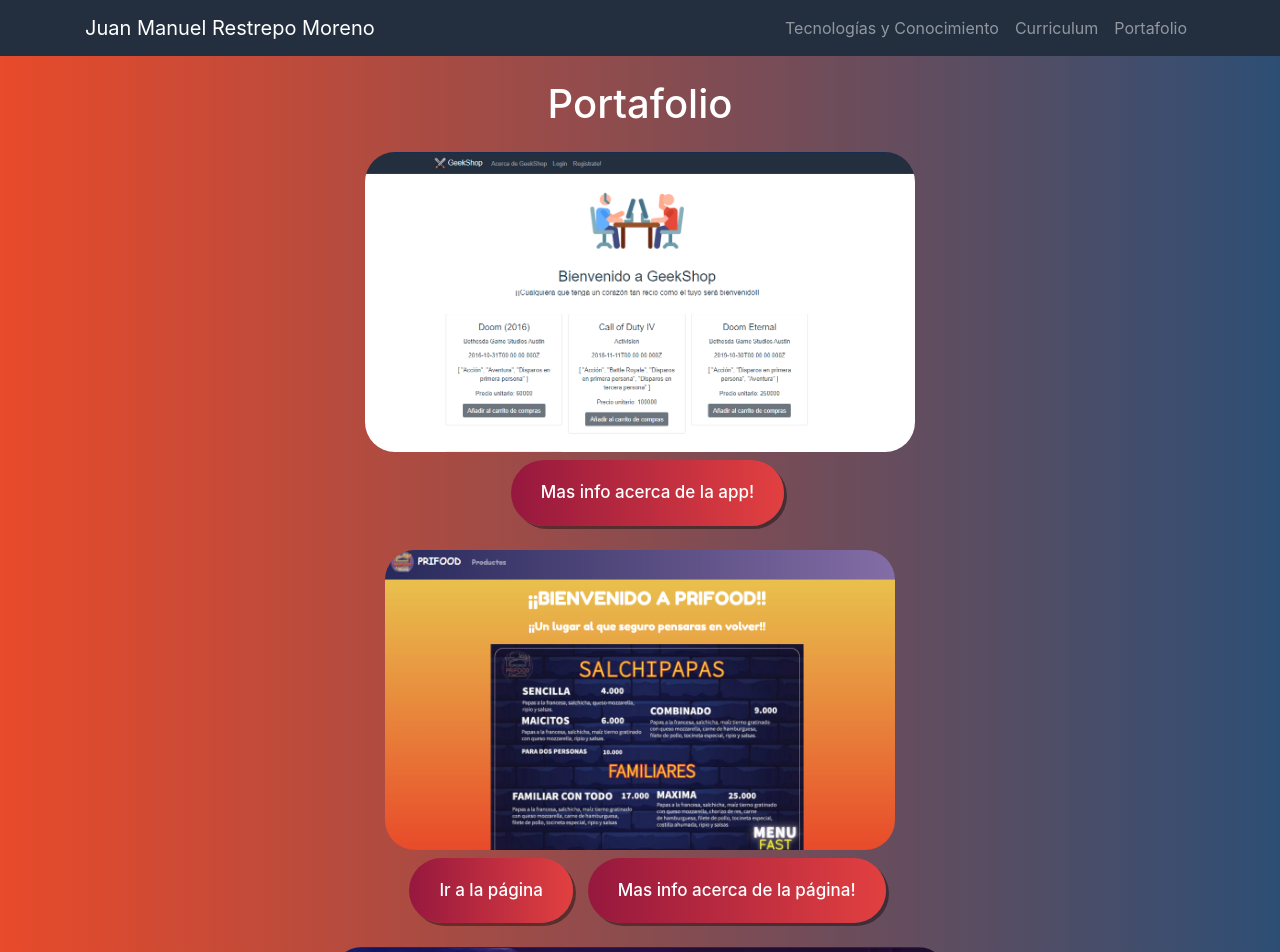
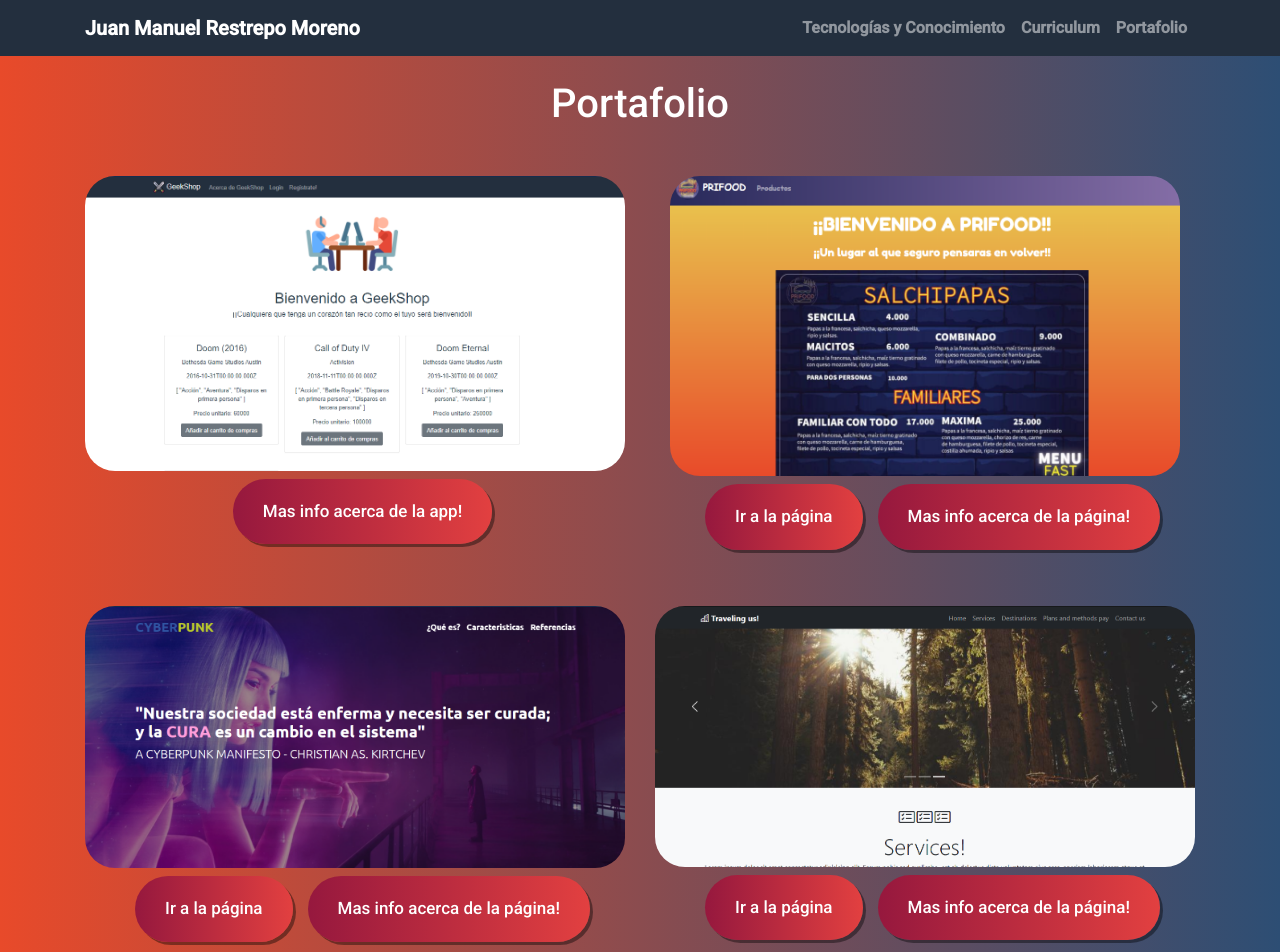
Before and after one commit to juanrex04/portfolio, a Vue app: page /#/portafolio in a window 1280 px wide. Shown: the top 952 px of the page. Built offline with nearby package versions, Linux system fonts and the light colour scheme.

Commit message:
Se agrega google fonts Se agrega grid para la view de portfolio

```diff
--- a/src/App.vue
+++ b/src/App.vue
@@ -29,6 +29,7 @@
 </template>
 
 <style>
+@import url('https://fonts.googleapis.com/css2?family=Roboto:wght@300;500&display=swap');
 body {
   -webkit-background-size: cover;
   -moz-background-size: cover;
@@ -37,9 +38,12 @@
   background: linear-gradient(to left, #2d4e74, rgba(232, 74, 42)) no-repeat
     center center fixed;
   font-size: 15px;
+  font-family: 'Roboto', sans-serif;
 }
 #app {
   text-align: center;
+  font-family: 'Roboto', sans-serif;
+  font-weight: 700;
 }
 
 #navBar {
--- a/src/views/Me.vue
+++ b/src/views/Me.vue
@@ -39,7 +39,7 @@
                   <img
                     id="gitHub"
                     src="../assets/img/github.png"
-                    v-b-tooltip.hover.left
+                    v-b-tooltip
                     title="GitHub"
                   />
                 </a>
@@ -52,7 +52,7 @@
                     id="linkedin"
                     src="../assets/img/linkedin.png"
                     alt="linkeIn"
-                    v-b-tooltip.hover.right
+                    v-b-tooltip
                     title="LinkedIn"
                   />
                 </a>
--- a/src/views/curriculum.vue
+++ b/src/views/curriculum.vue
@@ -1,5 +1,5 @@
 <template>
-  <div id="body" class="container my-5">
+  <div class="container my-5">
     <h1 id="titles">Curriculum Vitae</h1>
     <transition >
       <b-img id="cv" class="animate__animated animate__fadeInDown" fluid :src="require(`../assets/img/cv.png`)" />
@@ -26,11 +26,7 @@
   height: auto;
 }
 #titles {
-  float: center;
   color: white;
-}
-.body {
-  min-height: 150vh;
 }
 .button {
   appearance: none;
--- a/src/views/portfolio.vue
+++ b/src/views/portfolio.vue
@@ -1,53 +1,57 @@
 <template>
-  <div id="port">
+  <div>
     <h1 id="titles" class="container my-4">Portafolio</h1>
-    <div id="geekshop">
+    <b-row>
+
+      <!-- Geekshop -->
+      <b-col md="12" lg="6" class="my-4">
       <a href="https://github.com/juanrex04/geekshops-api" target="_BLANK">
       <b-img
         id="photos"
         class="animate__animated animate__fadeInLeft"
         :src="require(`../assets/img/geekshop.png`)"
         fluid
-        v-b-tooltip.hover.right.html
+        v-b-tooltip.right.html
         title="Has clic en mi para dirigirte al repositorio en <b>GitHub</b>">
       </b-img>
       </a>
-      <div>
-        <b-button class="boton my-2" pill v-b-modal.geekshop
+      <div class="my-2">
+        <b-button class="boton" pill v-b-modal.geekshop
           >Mas info acerca de la app!</b-button
         >
         <b-modal id="geekshop" centered ok-only title="GeekShop!">
           <p class="my-4">
-            Pagina que nos permite gestionar un sistema de inventario para juegos y administrar
-            usuarios registrados en la base de datos, este pagina cuenta con tres roles para su uso:
+            página que nos permite gestionar un sistema de inventario para juegos y administrar
+            usuarios registrados en la base de datos, este página cuenta con tres roles para su uso:
             <ul>
               <li>Administrador</li>
               <li>Empleado</li>
               <li>Cliente</li>
             </ul>
-            Se implemento el stack <b>MEVN</b> para el desarrollo de esta pagina
+            Se implemento el stack <b>MEVN</b> para el desarrollo de esta página
           </p>
           <template #modal-footer>
             <b>Nota: ¡Si quieres ver el código da clic en la imagen!</b>
           </template>
         </b-modal>
       </div>
-    </div>
+      </b-col>
 
-    <div id="prifood" class="my-3">
+    <!-- Prifood -->
+      <b-col md="12" lg="6" class="my-4">
         <a href="https://github.com/juanrex04/prifood" target="_BLANK">
       <b-img
         id="photos"
         class="animate__animated animate__fadeInRight"
         :src="require(`../assets/img/prifood-home.png`)"
         fluid
-      v-b-tooltip.hover.right.html
+        v-b-tooltip.right.html
         title="Has clic en mi para dirigirte al repositorio en <b>GitHub</b>">
       </b-img>
       </a>
-    <div>
-      <b-button class="boton my-2" href="https://juanprox.github.io" target="_BLANK" pill>Ir a la página</b-button>
-      <b-button class="boton my-2" pill v-b-modal.prifood
+      <div class="my-2">
+        <b-button class="boton" href="https://juanprox.github.io" target="_BLANK" pill>Ir a la página</b-button>
+        <b-button class="boton" pill v-b-modal.prifood
           >Mas info acerca de la página!</b-button>
         <b-modal id="prifood" centered ok-only title="PRIFOOD!">
           <p class="my-4">
@@ -64,21 +68,24 @@
           </template>
         </b-modal>
       </div>
-    </div>
-    <div id="cyberPunk" class="my-3">
+      </b-col>
+
+<!-- CyberPunk -->
+      <b-col md="12" lg="6" class="my-4">
         <a href="https://github.com/juanrex04/CyberPunk" target="_BLANK">
       <b-img
         id="photos"
         class="animate__animated animate__fadeInLeft"
         :src="require(`../assets/img/cyberPunk.png`)"
         fluid
-      v-b-tooltip.hover.right.html
+        v-b-tooltip.right.html
         title="Has clic en mi para dirigirte al repositorio en <b>GitHub</b>">
       </b-img>
       </a>
-    <div>
-      <b-button class="boton my-2" href="https://juanrex04.github.io/CyberPunk/" target="_BLANK" pill>Ir a la página</b-button>
-      <b-button class="boton my-2" pill v-b-modal.cyberpunk
+
+      <div class="my-2">
+        <b-button class="boton" href="https://juanrex04.github.io/CyberPunk/" target="_BLANK" pill>Ir a la página</b-button>
+        <b-button class="boton" pill v-b-modal.cyberpunk
           >Mas info acerca de la página!</b-button>
         <b-modal id="cyberpunk" centered ok-only title="CyberPunk!">
           <p class="my-4">
@@ -96,25 +103,63 @@
               </li>
               </ul>
 
-            Esta app cuanta con <strong>RESPONSIVE DESIGN</strong> para celulares y computadores
+              Esta app cuenta con <strong>RESPONSIVE DESIGN</strong> para celulares y computadores
           </p>
           <template #modal-footer>
             <b>Nota: ¡Si quieres ver el código da clic en la imagen!</b>
           </template>
         </b-modal>
       </div>
+      </b-col>
+
+    <!-- Travelin us -->
+      <b-col md="12" lg="6" class="my-4">
+        <a href="https://github.com/juanrex04/leadingpage-bootstrap" target="_BLANK">
+      <b-img
+        id="photos"
+        class="animate__animated animate__fadeInRight"
+        :src="require(`../assets/img/travelworld.png`)"
+        fluid
+        v-b-tooltip.right.html
+        title="Has clic en mi para dirigirte al repositorio en <b>GitHub</b>">
+      </b-img>
+      </a>
+
+      <div class="my-2">
+        <b-button class="boton" href="https://travelingworld.netlify.app/" target="_BLANK" pill>Ir a la página</b-button>
+        <b-button class="boton" pill v-b-modal.travelworld
+          >Mas info acerca de la página!</b-button>
+        <b-modal id="travelworld" centered ok-only title="Traveling us!">
+          <p class="my-4">
+            Leading page para dar a conocer una agencia de viaje la cual cuenta con un formulario basico y diseño minimalista:
+            <ul>
+              <li>
+                <strong>HTML</strong>
+              </li>
+              <li>
+                <strong>CSS</strong>
+              </li>
+              <li>
+                <strong>JavaScript</strong>
+              </li>
+              <li>
+                <strong>Bootstrap</strong>
+              </li>
+              </ul>
+
+              Esta página cuenta con diseño <strong>RESPONSIVE DESIGN</strong> para celulares y computadores
+          </p>
+          <template #modal-footer>
+            <b>Nota: ¡Si quieres ver el código da clic en la imagen!</b>
+          </template>
+        </b-modal>
       </div>
+      </b-col>
+    </b-row>
   </div>
 </template>
 
 <style>
-#port {
-  -webkit-font-smoothing: antialiased;
-  -moz-osx-font-smoothing: grayscale;
-  text-align: center;
-  min-height: 80vh;
-  max-height: 150vh;
-}
 #titles {
   color: white;
 }
--- a/src/views/skill.vue
+++ b/src/views/skill.vue
@@ -1,42 +1,43 @@
 <template>
   <div class="container">
-    <h2 class="tituloh2 mt-3">FRONTEND</h2>
-        <b-row>
-          <b-col md="6" lg="2">
+
+<h2 class="tituloh2 mt-5">FRONTEND</h2>
+<b-row class="mb-5">
+          <b-col md="6" lg="4">
             <b-img title="HTML 5" class="frontend" :src="require(`../assets/img/html-5.svg`)"
-            v-b-tooltip.hover.bottom/>
+            v-b-tooltip.bottom/>
           </b-col>
 
-          <b-col md="6" lg="2" >
+          <b-col md="6" lg="4" >
             <b-img title="CSS" class="frontend" :src="require(`../assets/img/css-3.svg`)"
-            v-b-tooltip.hover.bottom/>
+            v-b-tooltip.bottom/>
           </b-col>
 
-          <b-col md="6" lg="2">
+          <b-col md="6" lg="4">
           <b-img  title="JavaScript" class="frontend" :src="require(`../assets/img/javascript.svg`)"
-            v-b-tooltip.hover.bottom/>
+            v-b-tooltip.bottom/>
           </b-col>
 
-          <b-col md="6" lg="2">
+          <b-col md="6" lg="4">
             <b-img title="VueJS" class="frontend" :src="require(`../assets/img/vue.png`)"
-            v-b-tooltip.hover.bottom
+            v-b-tooltip.bottom
             />
           </b-col>
 
-          <b-col md="6" lg="2">
+          <b-col md="6" lg="4">
             <b-img title="SCSS" class="frontend" :src="require(`../assets/img/scss.png`)"
-            v-b-tooltip.hover.bottom
+            v-b-tooltip.bottom
             />
           </b-col>
 
-          <b-col md="6" lg="2">
+          <b-col md="6" lg="4">
             <b-img title="Bootstrap" class="frontend" :src="require(`../assets/img/bootstrap.png`)"
             v-b-tooltip.bottom
             />
           </b-col>
         </b-row>
 
-        <h2 class="tituloh2 m-5">BACKEND</h2>
+        <h2 class="tituloh2 m-3">BACKEND</h2>
         <div class="m-auto">
           <b-row>
           <b-col md="6" lg="4">
@@ -45,7 +46,7 @@
               class="backend"
               :src="require(`../assets/img/express.png`)"
               alt="Fluid image"
-              v-b-tooltip.hover.left
+              v-b-tooltip.left
             />
           </b-col>
 
@@ -55,7 +56,7 @@
               class="mongoDB"
               :src="require(`../assets/img/mongodb.png`)"
               alt="Fluid image"
-              v-b-tooltip.hover.up
+              v-b-tooltip.up
             />
             </b-col>
 
@@ -65,7 +66,7 @@
               class="nodejs"
               :src="require(`../assets/img/nodejs.svg`)"
               alt="Fluid image"
-              v-b-tooltip.hover.right
+              v-b-tooltip.right
             />
             </b-col>
           </b-row>
```
Also changed, not shown: src/assets/img/travelworld.png (added). Lines whose indentation alone changed are shown as unchanged.
